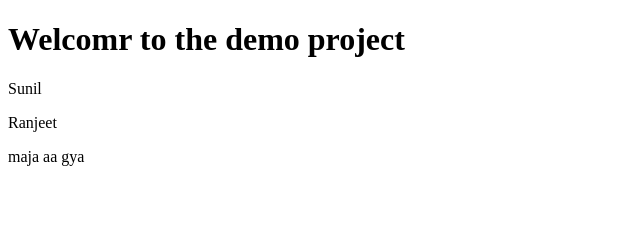
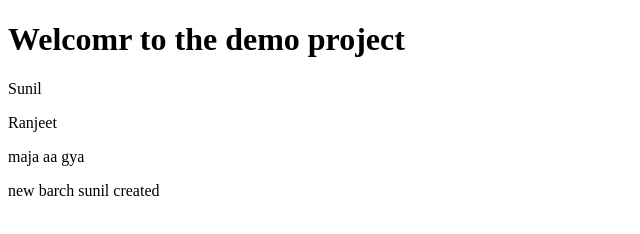
Before and after one commit to sunilgupta-developer/demo, a plain HTML site: page index.html in a window 1280 px wide. Shown: the whole page, without its empty margins (0-640 px from the left). Drawn offline with Linux system fonts and the light colour scheme.

Commit message:
branch vreated

```diff
--- a/index.html
+++ b/index.html
@@ -10,5 +10,6 @@
     <p>Sunil</p>
     <p>Ranjeet</p>
     <p>maja aa gya </p>
+    <p>new barch sunil created</p>
 </body>
 </html>
```
